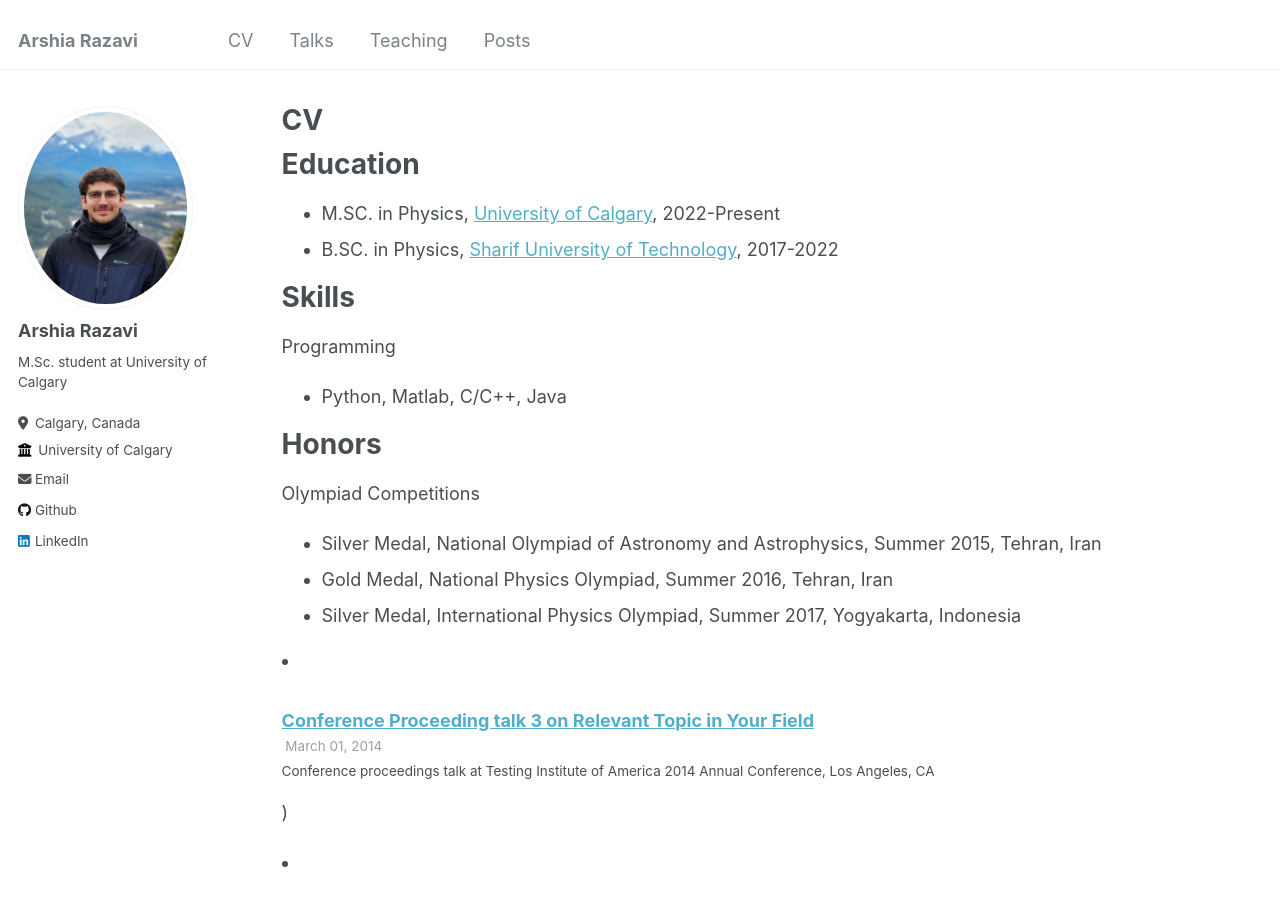
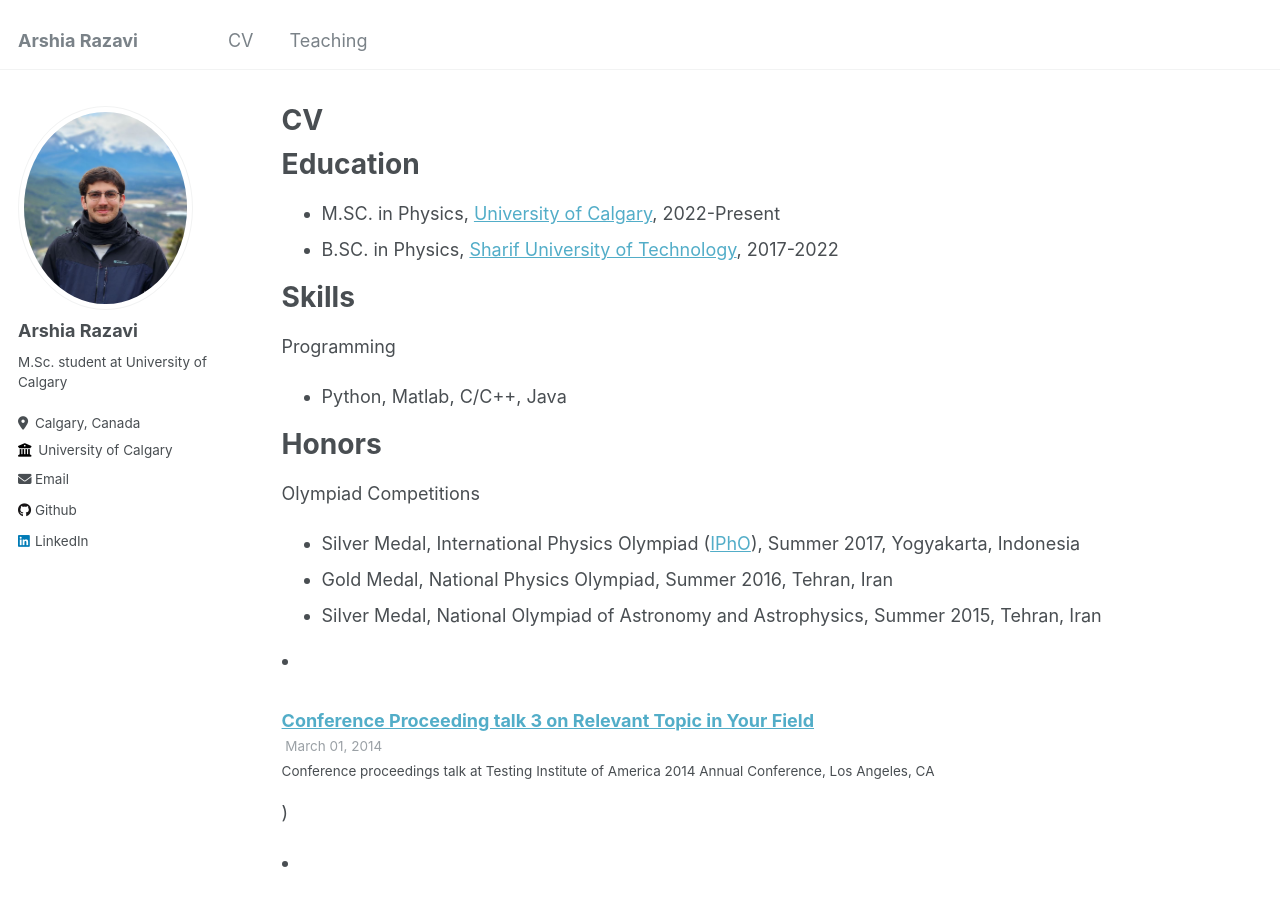
Before and after one commit to ArshiaRazavi/ArshiaRazavi.github.io, a Jekyll site: the page built from _pages/cv.md, in a window 1280 px wide and 900 px high. Built offline with Jekyll 4.4.1, drawn with Linux system fonts in a browser that asks for light colours.

Commit message:
Polshed to have SEO and CV

```diff
--- a/_pages/cv.md
+++ b/_pages/cv.md
@@ -7,7 +7,8 @@ redirect_from:
   - /resume
 ---
 
-{% include base_path %}
+[//]: # ({% include base_path %})
+
 
 Education
 ======
@@ -54,9 +55,9 @@ Programming
 Honors
 =====
 Olympiad Competitions
+  * Silver Medal, International Physics Olympiad ([IPhO](https://ipho-unofficial.org/timeline/2017/individual)), Summer 2017, Yogyakarta, Indonesia
+  * Gold Medal, National Physics Olympiad, Summer 2016, Tehran, Iran
   * Silver Medal, National Olympiad of Astronomy and Astrophysics, Summer 2015, Tehran, Iran
-  * Gold Medal, National Physics Olympiad, Summer 2016, Tehran, Iran
-  * Silver Medal, International Physics Olympiad, Summer 2017, Yogyakarta, Indonesia
 
 [//]: # (Talks)
 
```
Also changed, not shown: _data/navigation.yml (+4 -4 lines), _pages/about.md (+2 -0 lines).
